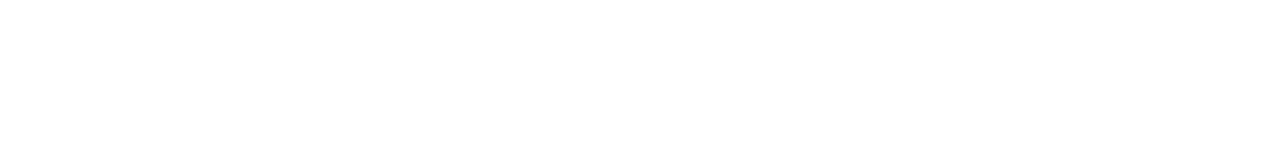
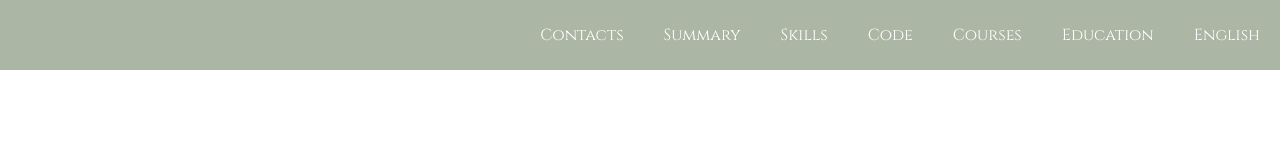
Before and after one commit to endruan/rsschool-cv_, a plain HTML site: page index.html in a window 1280 px wide. Drawn offline with Linux system fonts and the light colour scheme.

Commit message:
feat: add header

```diff
--- a/css/style.css
+++ b/css/style.css
@@ -1,7 +1,46 @@
 * {
   box-sizing: border-box;
+  margin: 0;
+}
+
+html {
+  scroll-behavior: smooth;
 }
 
 body {
   font-family: 'Cinzel', serif;
 }
+
+.container {
+  max-width: 1440px;
+  margin: 0 auto;
+}
+
+.header {
+  height: 70px;
+  background-color: rgba(41, 68, 25, 0.39);
+}
+
+.nav-link {
+  padding: 0 20px;
+  line-height: 70px;
+  transition: .3s;
+}
+
+.nav-list {
+  display: flex;
+
+  justify-content: flex-end;
+  align-items: center;
+  list-style: none;
+}
+
+.nav-item a {
+  color: #ffffff;
+  text-decoration: none;
+  transition: color 0.5s;
+}
+
+.nav-item a:hover {
+  color: #4d2323;
+}
--- a/index.html
+++ b/index.html
@@ -13,7 +13,20 @@
 </head>
 <body>
 <header class="header">
-  <div class="container"></div>
+  <div class="container">
+    <nav class="nav">
+      <ul class="nav-list">
+        <li class="nav-item"><a href="#contacts" class="nav-link">Contacts</a></li>
+        <li class="nav-item"><a href="#summary" class="nav-link">Summary</a></li>
+        <li class="nav-item"><a href="#skills" class="nav-link">Skills</a></li>
+
+        <li class="nav-item"><a href="#code" class="nav-link">Code</a></li>
+        <li class="nav-item"><a href="#courses" class="nav-link">Courses</a></li>
+        <li class="nav-item"><a href="#education" class="nav-link">Education</a></li>
+        <li class="nav-item"><a href="#english" class="nav-link">English</a></li>
+      </ul>
+    </nav>
+  </div>
 </header>
 
 <main class="main">
```
